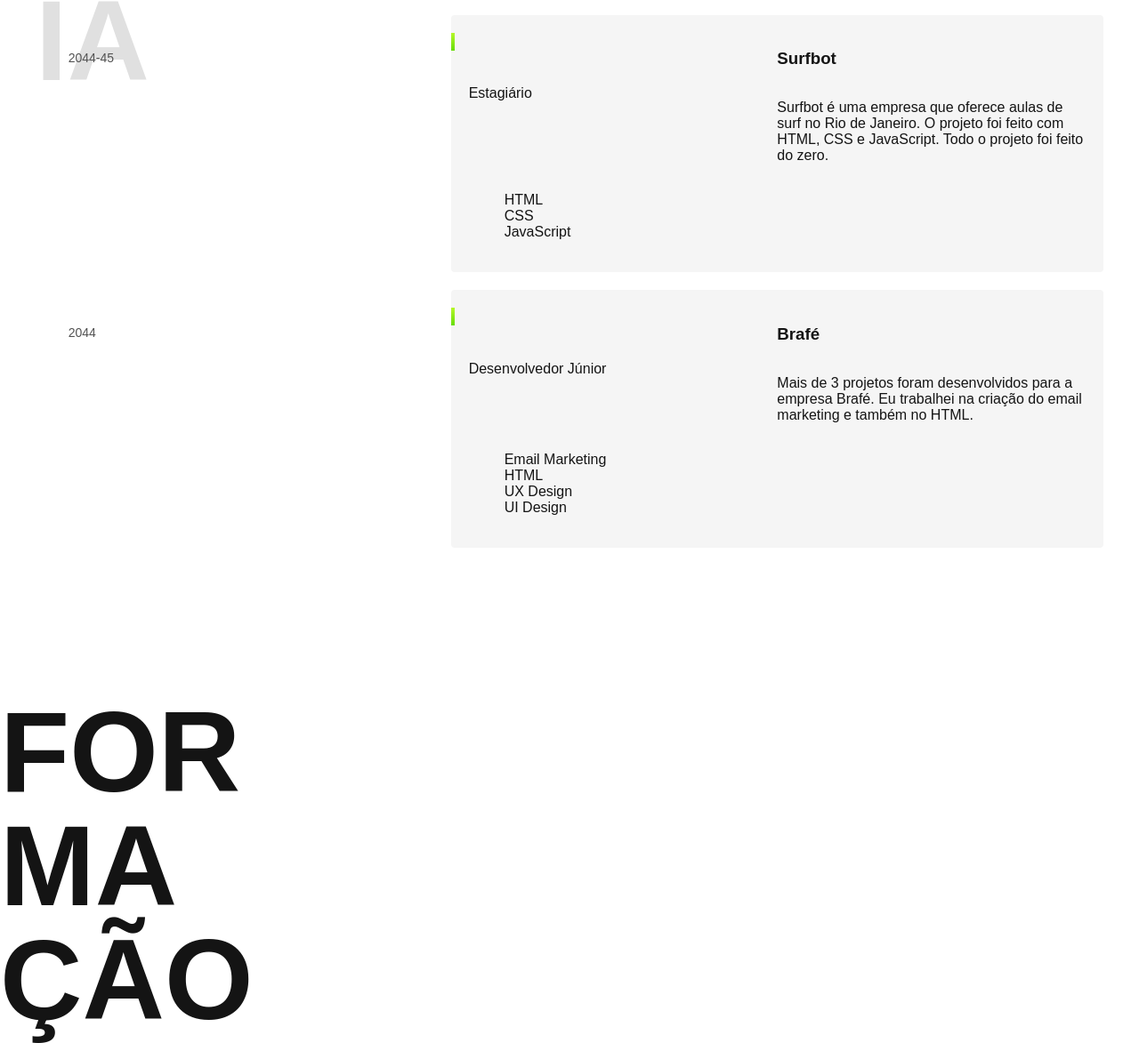
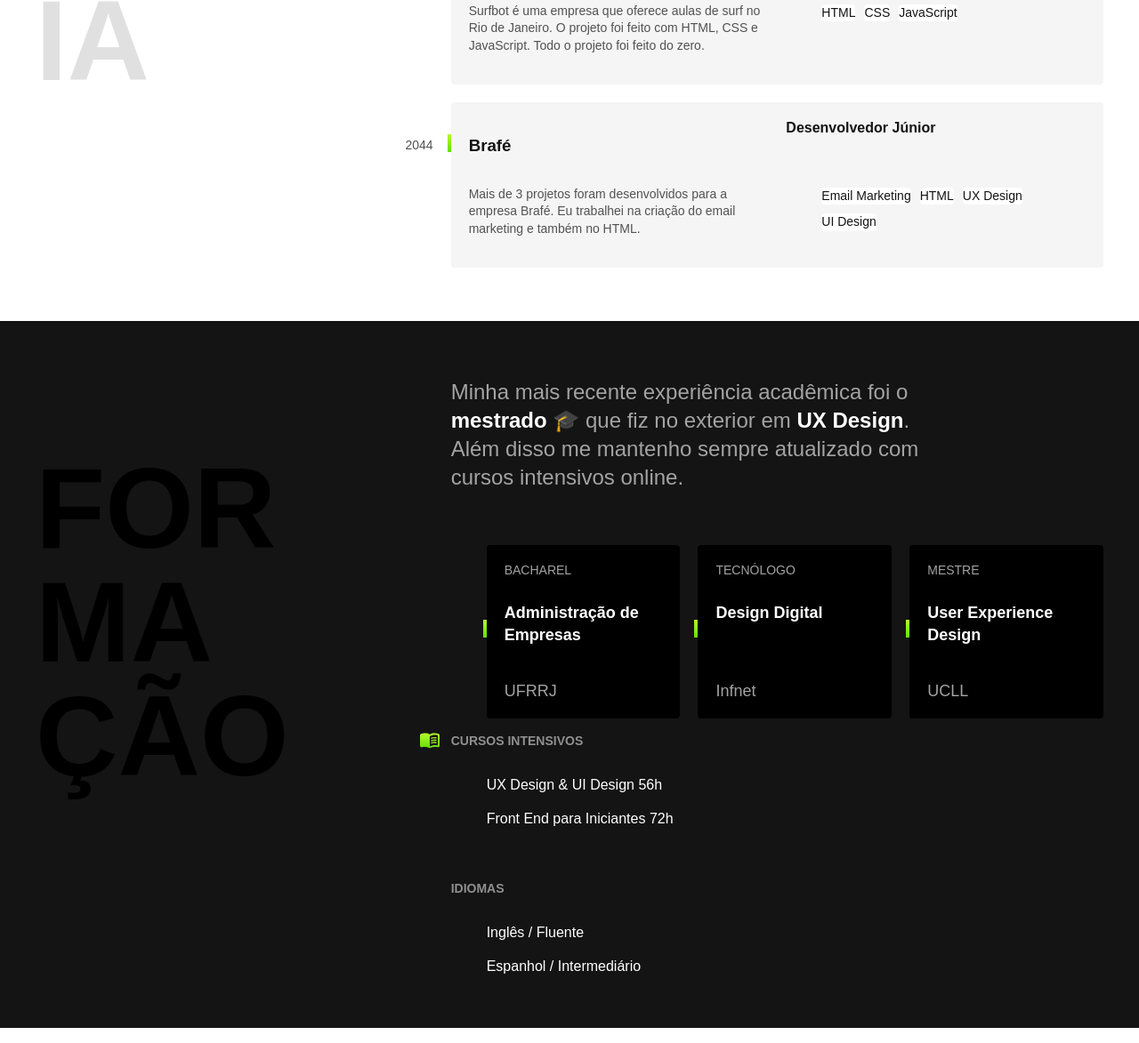
Before and after one commit to iLeticia/PortfolioProject, a plain HTML site: page index.html in a window 1280 px wide. Shown: the part 1316-2489 px from the top of the page at 89% size. Drawn offline with Linux system fonts and the light colour scheme.

Commit message:
inclusion and update in css

```diff
--- a/experiencia.css
+++ b/experiencia.css
@@ -16,8 +16,10 @@
 .experiencia-texto{
     font-size: 1.5rem;
     max-width: 50ch;
+    max-width: 40ch;
     line-height: 1.33;
     margin-bottom: 60px;
+    color: #525252;
 }
 
 
@@ -29,8 +31,9 @@
 .empresa {
     display: grid;
     grid-template-columns: 1fr 1fr;
+    gap: 10px 20px;
     padding: 20px;
-    background-color: #F5F5F5;
+    background-color: #f5f5f5;
     margin-bottom: 20px;
     border-radius: 4px;
     position: relative;
@@ -43,14 +46,69 @@
     height: 20px;
     background: linear-gradient(#b6f829, #67dd0a);
     position: absolute;
-    top: 20px;
+    top: 36px;
+    left: -4px;
 }
 
 .empresa-ano{
-    position: relative;
-    top: 20px;
-    left: -450px;
+    position: absolute;
+    top: 40px;
+    left: -100px;
+    text-align: right;
+    width: 80px;
     color: #525252;
     font-size: 0.875rem;
 
 }
+
+.empresa-titulo {
+    font-size: 1,125rem;
+    line-height: 1.1;
+    font-weight: bold;
+    margin-bottom: 10px;
+
+}
+
+.empresa-texto {
+    font-size: 0.875rem;
+    line-height: 1.4;
+    color: #525252;
+}
+
+.empresa-habilidades {
+    display: flex;
+    flex-wrap: wrap;
+    gap: 10px;
+    align-content: start;
+}
+
+.empresa-habilidades li {
+    font-size: .875rem;
+    line-height: 1.4;
+    border-radius: 4px;
+    background: #ffffff;
+
+}
+
+
+@media (max-width: 800px) {
+    .experiencia {
+        grid-template-columns: 1fr;
+        gap: 40px;
+    }
+
+    .experiencia .subtitulo {
+        color: #141414;
+    }
+
+    .experiencia-texto{
+        font-size: 1.25rem;
+    }
+
+    .experiencia-ano {
+        position: initial;
+        order: 1;
+        width: initial;
+        text-align: left;
+    }
+}
--- /dev/null
+++ b/formacao.css
@@ -0,0 +1,117 @@
+.formacao{
+    background: #141414;
+    color: #ffffff;
+}
+
+.formacao-container{
+    max-width: 1200px;
+    padding: 40px 20px;
+    margin: 0 auto;
+    display: grid;
+    grid-template-columns: 1fr 2fr;
+    gap: 100px;
+}
+
+
+.formacao .subtitulo {
+    color: #000000;
+}
+
+.formacao-texto {
+    font-size: 1.5rem;
+    line-height: 1.33;
+    max-width: 40ch;
+    margin-bottom: 60px;
+    color: #a3a3a3;
+}
+
+.formacao-texto strong {
+    color: #ffffff;
+}
+
+.faculdade-lista {
+    display: flex;
+    flex-wrap: wrap;
+    gap: 20px;
+}
+
+.faculdade {
+    flex: 1;
+    background: #000000;
+    padding: 20px;
+    border-radius: 4px;
+    display: flex;
+    flex-direction: column;
+}
+
+.faculdade-tipo {
+    font-size: 0.875rem;
+    text-transform: uppercase;
+    color: #a3a3a3;
+    margin-bottom: 10px;
+}
+
+.faculdade-curso {
+    flex: 1;
+    font-size: 1.125rem;
+    line-height: 1.4;
+    margin-bottom: 40px;
+    position: relative;
+}
+
+.faculdade-curso::before {
+    content: "";
+    display: block;
+    width: 4px;
+    height: 20px;
+    background: linear-gradient(#b6f829, #67dd0a);
+    position: absolute;
+    top: 20px;
+    left: -24px;
+}
+
+.faculdade-instituicao {
+    font-size: 1.125rem;
+    color: #a3a3a3;
+
+}
+
+.cursos {
+    margin-bottom: 60px;
+}
+
+.formacao-extra h3 {
+    font-size: 0.875rem;
+    line-height: 1.4;
+    color: #8f8f8f;
+    text-transform: uppercase;
+    margin-bottom: 30px;
+    position: relative;
+
+}
+
+
+ .cursos h3::before {
+    display: block;
+    content: "";
+    width: 24px;
+    height: 24px;
+    background: url("/img/cursos.svg") no-repeat center center;
+    position: absolute;
+    left: -36px;
+    top: -4px;
+}
+
+.formacao-extra li {
+    margin-bottom: 20px;
+}
+
+
+.cursos h3::before{
+    background: url(/img/cursos.svg) no-repeat center center;
+}
+
+
+.idiomas h3::before{
+    background: url(/img/idiomas.svg) no-repeat center center;
+}
--- a/global.css
+++ b/global.css
@@ -22,3 +22,11 @@ img {
     word-break: break-all;
     max-width: 4ch;
 }
+
+@media (max-width: 800px) {
+    .subtitulo {
+        font-size: 3rem;
+        text-transform: capitalize;
+        max-width: initial;
+    }
+}
--- a/style.css
+++ b/style.css
@@ -2,3 +2,4 @@
 @import url("./header.css");
 @import url("./introducao.css");
 @import url("/experiencia.css");
+@import url("/formacao.css");
```
